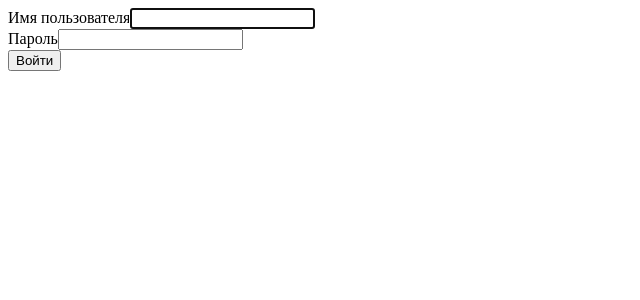
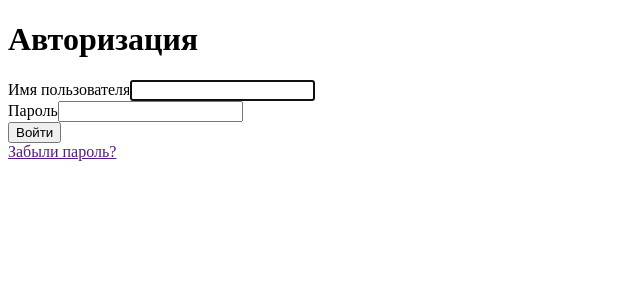
Before and after one commit to buzzakka/Cost_Calculation, a Django app: page /users/login/ in a window 1280 px wide. Shown: the top 300 px of the page, without its empty margins (0-640 px from the left). Run offline with Django 5.2, Linux system fonts and the light colour scheme; parts of the project's set-up code (start-up, migrations or seed data) failed here and were passed over.

Commit message:
Шаблоны перенесены в корневую папку

```diff
--- a/CostCalculation/settings.py
+++ b/CostCalculation/settings.py
@@ -37,7 +37,7 @@ ROOT_URLCONF = 'CostCalculation.urls'
 TEMPLATES = [
     {
         'BACKEND': 'django.template.backends.django.DjangoTemplates',
-        'DIRS': [],
+        'DIRS': [f'{BASE_DIR}/templates'],
         'APP_DIRS': True,
         'OPTIONS': {
             'context_processors': [
--- a/users/templates/users/login.html
+++ b/templates/users/login.html
@@ -1,7 +1,8 @@
 {% extends "base.html" %}
 
 {% block content %}
-<div class="login">
+<div class="form-block login-form-block">
+    <h1>Авторизация</h1>
     <form method="post" class="login-form">
         {% csrf_token %}
         {% for f in form %}
@@ -15,5 +16,6 @@
         <div class="form-error">{{ form.non_field_errors }}</div>
         <button type="submit" class="button">Войти</button>
     </form>
+    <a href="">Забыли пароль?</a>
 </div>
 {% endblock %}
--- a/users/templates/users/register.html
+++ b/templates/users/register.html
@@ -1,7 +1,8 @@
 {% extends "base.html" %}
 
 {% block content %}
-<div class="register">
+<div class="form-block register-form-block">
+    <h1>Регистрация</h1>
     <form method="post" class="register-form">
         {% csrf_token %}
         {% for f in form %}
```
Also changed, not shown: templates/base.html (renamed from users/templates/base.html), templates/index.html (renamed from users/templates/index.html).
